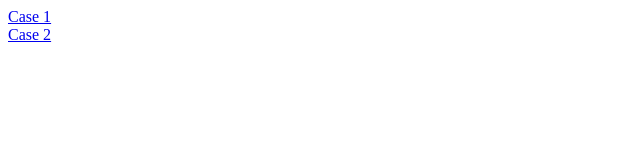
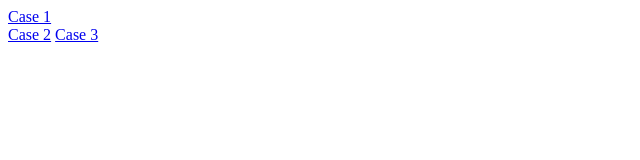
Before and after one commit to sudeera-madushan/assignment_3, a plain HTML site: page index.html in a window 1280 px wide. Shown: the full height of the page, 0-640 px from the left. Drawn offline with Linux system fonts and the light colour scheme.

Commit message:
assignment 6 complete

```diff
--- a/index.html
+++ b/index.html
@@ -7,5 +7,6 @@
 <body>
 <a href="https://sudeera-madushan.github.io/assignment_3/Case_1/">Case 1</a><br>
 <a href="https://sudeera-madushan.github.io/assignment_3/Case_2/">Case 2</a>
+<a href="https://sudeera-madushan.github.io/assignment_3/Case_6/">Case 3</a>
 </body>
 </html>
```
